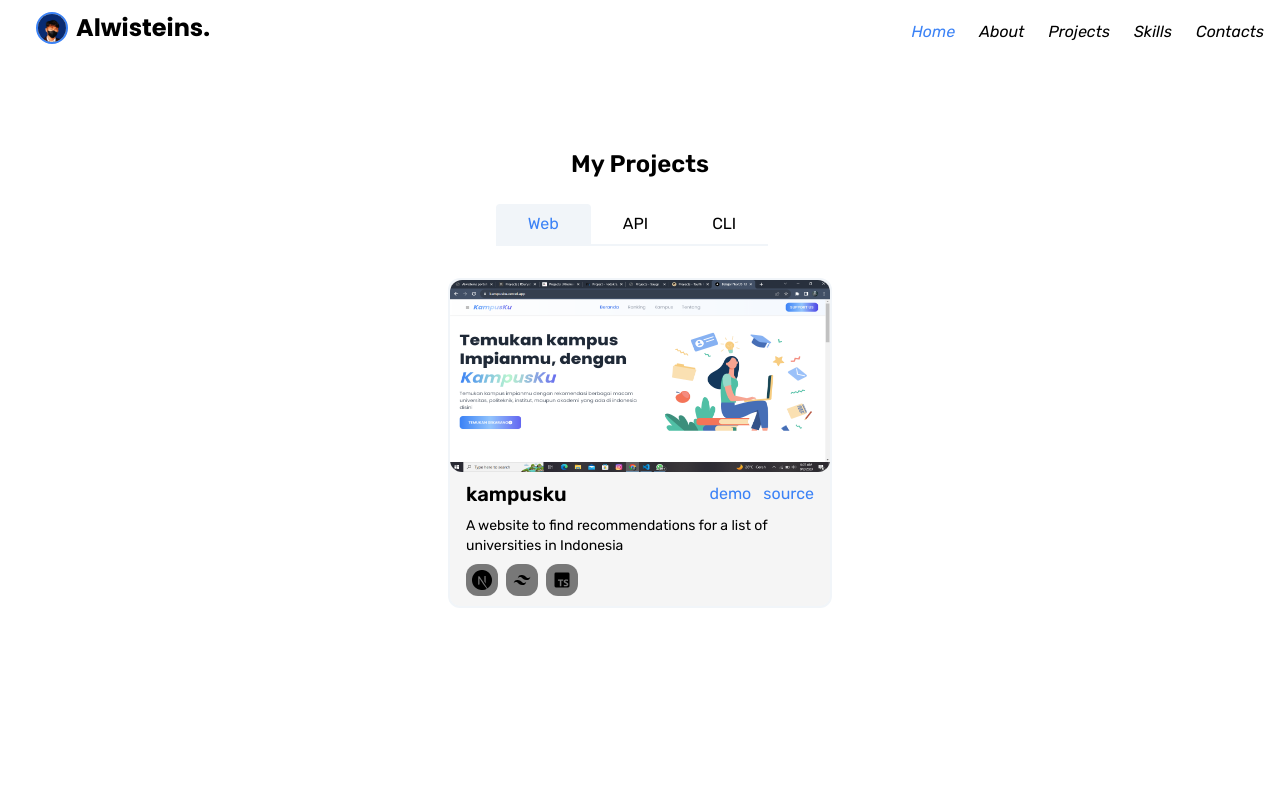
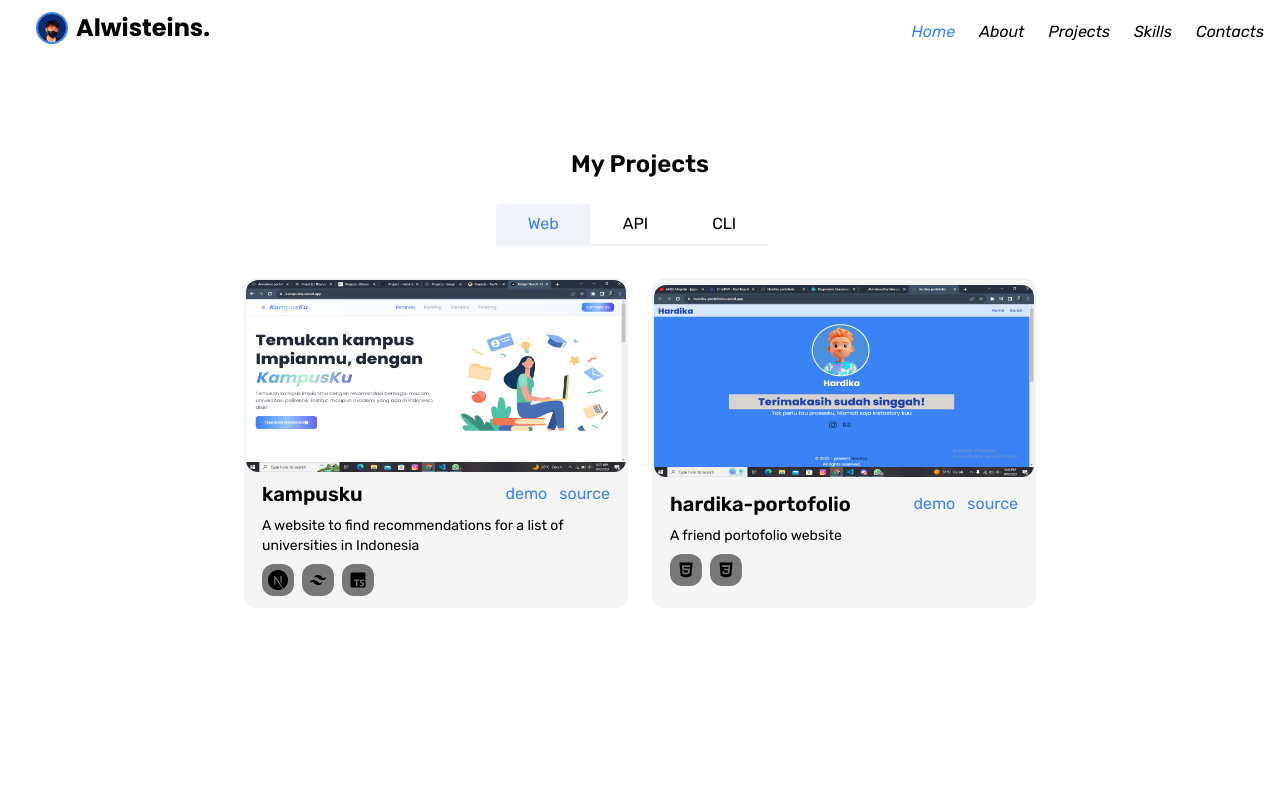
Before and after one commit to Alwisteins/web-portofolio, a React (Vite) app: page /projects in a window 1280 px wide. Shown: the top 800 px of the page. Built offline with nearby package versions, Linux system fonts and the light colour scheme; the HTML template or start-up script is replaced by a standard one.

Commit message:
add new project

```diff
--- a/src/component/card/CardProject.tsx
+++ b/src/component/card/CardProject.tsx
@@ -18,6 +18,16 @@ export const web: DataSkills[] = [
       "A website to find recommendations for a list of universities in Indonesia",
     tech: ["/nextjs.svg", "/bxl-tailwind-css.svg", "bxl-typescript.svg"],
   },
+  {
+    name: "hardika-portofolio",
+    image: "/hardika-portofolio.png",
+    source: [
+      "https://hardika-portofolio.vercel.app/",
+      "https://github.com/Alwisteins/hardika-portofolio",
+    ],
+    description: "A friend portofolio website",
+    tech: ["/bxl-html5.svg", "/bxl-css3.svg"],
+  },
 ];
 
 export const CardProject = ({ data }: { data: DataSkills[] }): JSX.Element => {
@@ -28,7 +38,11 @@ export const CardProject = ({ data }: { data: DataSkills[] }): JSX.Element => {
           key={index}
           className="w-screen sm:w-96 h-fit sm:h-[330px] pb-5 bg-sec-white border-2 border-sec-gray flex flex-col outline-1 outline-prim-black hover:shadow-md m-3 rounded-xl"
         >
-          <img className="w-80 sm:w-96 h-40 sm:h-48 m-auto rounded-xl" src={obj.image} alt="" />
+          <img
+            className="w-80 sm:w-96 h-40 sm:h-48 m-auto rounded-xl"
+            src={obj.image}
+            alt=""
+          />
           <div className="flex justify-between items-center px-4 pt-2">
             <h1 className="font-semibold font-['Rubik'] text-xl">{obj.name}</h1>
             <ul className="flex space-x-3 text-sec-blue">
@@ -44,7 +58,12 @@ export const CardProject = ({ data }: { data: DataSkills[] }): JSX.Element => {
           <div className="flex space-x-2 px-4">
             {obj.tech.map((image: string, index: number) => (
               <div className="flex items-center justify-center w-10 sm:w-8 h-10 sm:h-8 bg-prim-gray rounded-xl">
-                <img key={index} src={image} alt="" className="w-7 sm:w-5 h-7 sm:h-5" />
+                <img
+                  key={index}
+                  src={image}
+                  alt=""
+                  className="w-7 sm:w-5 h-7 sm:h-5"
+                />
               </div>
             ))}
           </div>
--- a/src/component/form/Form.tsx
+++ b/src/component/form/Form.tsx
@@ -38,12 +38,12 @@ export default function MyForm(): JSX.Element {
     <div className="mt-20 mx-auto max-w-md text-center">
       <form
         onSubmit={handleOnSubmit}
-        className="relative top-20 w-[520px] h-[250px] p-4 border-2 rounded-md"
+        className="relative top-20 w-[520px] h-[250px] p-4"
       >
         <div className="absolute">
           <label
             htmlFor="email"
-            className="block text-gray-600 font-semibold mb-2"
+            className="block font-semibold mb-2"
           >
             Email
           </label>
@@ -52,14 +52,14 @@ export default function MyForm(): JSX.Element {
             id="email"
             name="email"
             placeholder="Email..."
-            className="border-2 border-gray-300 p-2 rounded-md "
+            className="border-2  p-2 rounded-md"
             required
           />
         </div>
         <div className="absolute top-24">
           <label
             htmlFor="name"
-            className="block text-gray-600 font-semibold mb-2"
+            className="block font-semibold mb-2"
           >
             Name
           </label>
@@ -68,14 +68,14 @@ export default function MyForm(): JSX.Element {
             id="name"
             name="name"
             placeholder="Name..."
-            className="border-2 border-gray-300 p-2 rounded-md"
+            className="border-2  p-2 rounded-md"
             required
           />
         </div>
         <div className="absolute right-5">
           <label
             htmlFor="message"
-            className="block text-gray-600 font-semibold mb-2"
+            className="block font-semibold mb-2"
           >
             Message
           </label>
@@ -83,13 +83,13 @@ export default function MyForm(): JSX.Element {
             id="message"
             name="message"
             placeholder="Message..."
-            className="border-2 border-gray-300 p-2 rounded-md h-[125px] w-[250px] resize-none"
+            className="border-2  p-2 rounded-md h-[125px] w-[250px] resize-none"
             required
           ></textarea>
         </div>
         <button
           type="submit"
-          className="absolute bottom-5 left-[40%] border-2 text-white px-4 rounded-md hover:bg-prim-black hover:text-prim-white"
+          className="absolute bottom-5 left-[40%] border-[1px] bg-sec-gray text-white px-4 py-1 rounded-md hover:bg-prim-black hover:text-prim-white"
         >
           Submit
         </button>
```
Also changed, not shown: public/hardika-portofolio.png (added).
